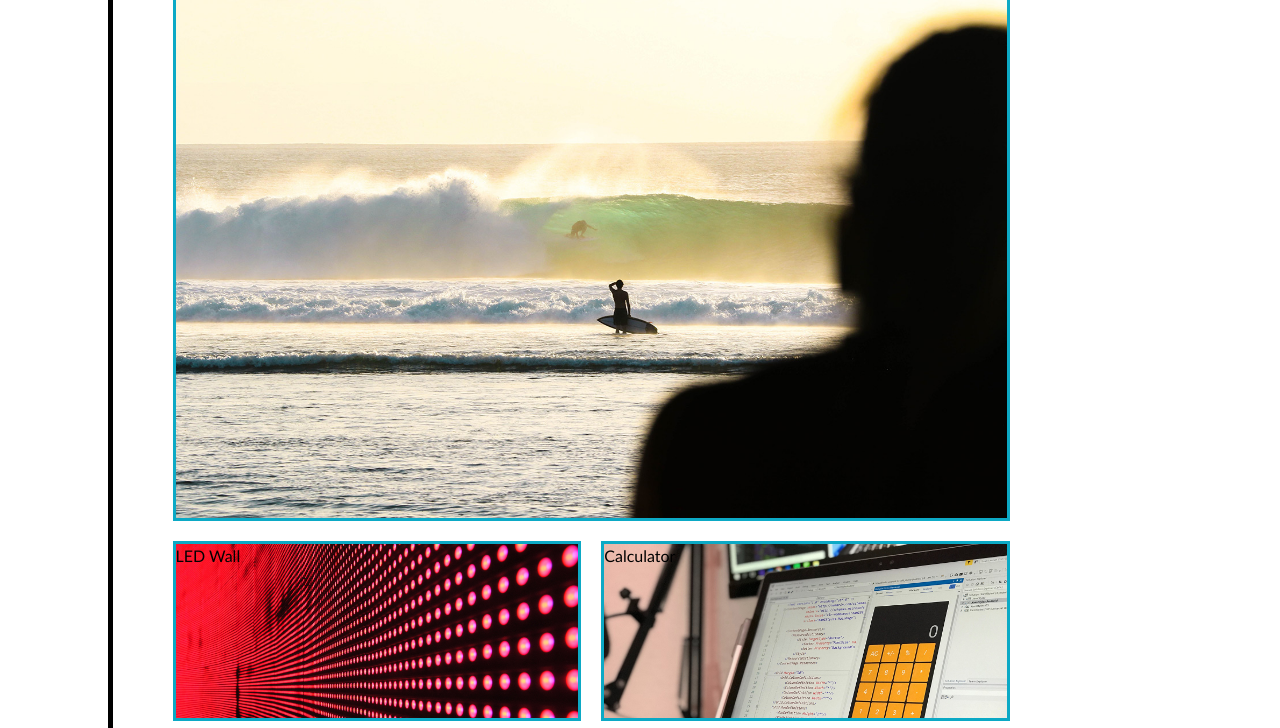
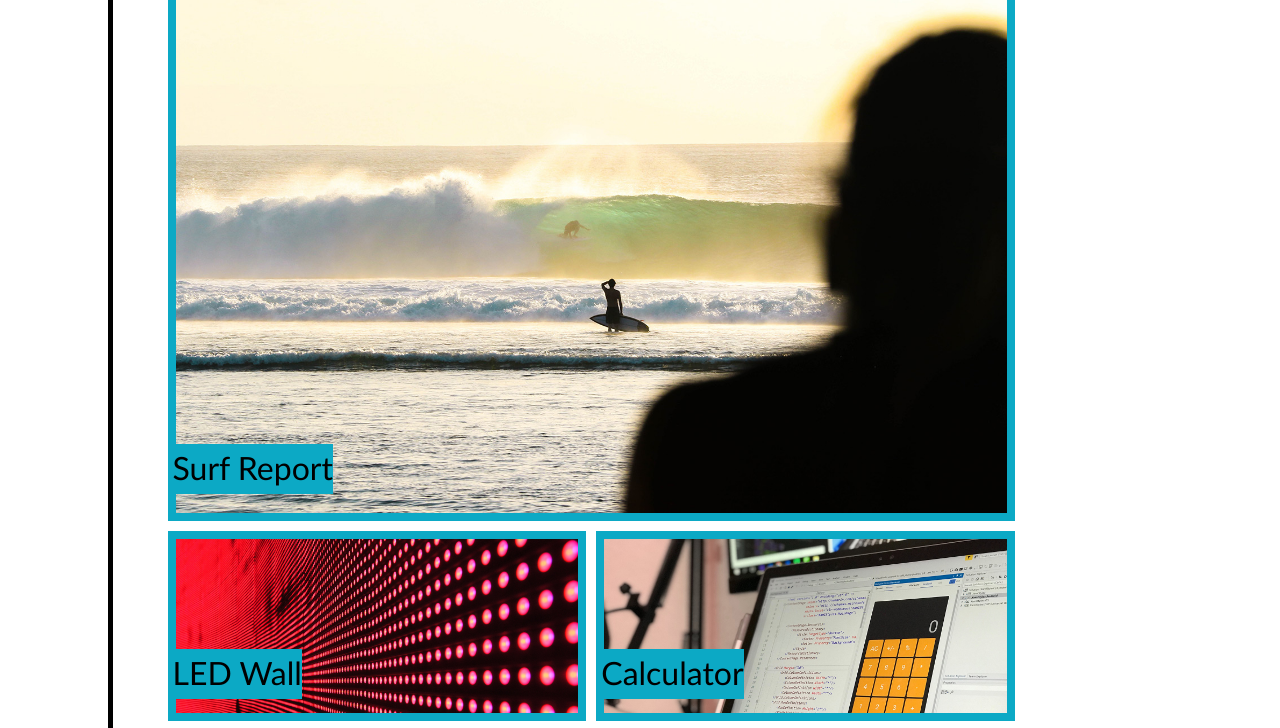
Before and after one commit to AndrewOWStyles/responsive-portfolio, a plain HTML site: page index.html in a window 1280 px wide. Shown: the part 553-1281 px from the top of the page. Drawn offline with Linux system fonts and the light colour scheme.

Commit message:
moved sub-head and colored background

```diff
--- a/css/style.css
+++ b/css/style.css
@@ -1,5 +1,5 @@
 :root {
-  --border: solid rgb(12, 169, 197);
+  --border: 8px solid rgb(12, 169, 197);
 }
 
 
@@ -60,7 +60,7 @@ li {
 }
 
 .page-section {
-  margin: 20px 40px ;
+  margin: 20px 40px 0px 40px;
   padding-right: 10px;
   border-right: 5px solid black;
 }
@@ -76,9 +76,11 @@ li {
 
 .work-grid {
   display: grid;
-  margin: 10px;
+  padding: 10px 5px 5px 5px;
+  border: 5px;
+  margin: 5px;
   grid-template-columns: 1fr 1fr;
-  grid-template-rows: 600px 200px 200px;
+  grid-template-rows: 590px 200px 200px;
   grid-template-areas:
   "surf surf"
   "led calc"
@@ -95,6 +97,7 @@ li {
   background-image: url(../images/02-portfolio-4.jpg);
   background-size: cover;
   border: var(--border);
+
 }
 
 #led {
@@ -161,3 +164,18 @@ p {
 .contact-list li {
   color: rgb(79, 35, 161);
 }
+
+.sub-head {
+  display: flex;
+  position: relative;
+  height: 50px;
+  width: fit-content;
+  font-size: xx-large;
+  background-color: rgb(12, 169, 197);
+  left: -8px;
+  top: 100px;
+}
+
+.surf {
+  top: 485px;
+}
--- a/index.html
+++ b/index.html
@@ -42,8 +42,8 @@
       <h2>Work</h2>
     </section>
     <section class="work-grid">
-      <div id="surf" class="work-grid">
-        <div class="sub-head">Surf Report</div>
+      <div id="surf" class="work-grid ">
+        <div class="sub-head surf">Surf Report</div>
       </div>
       <div id="led" class="work-grid">
         <div class="sub-head">LED Wall</div>
```
